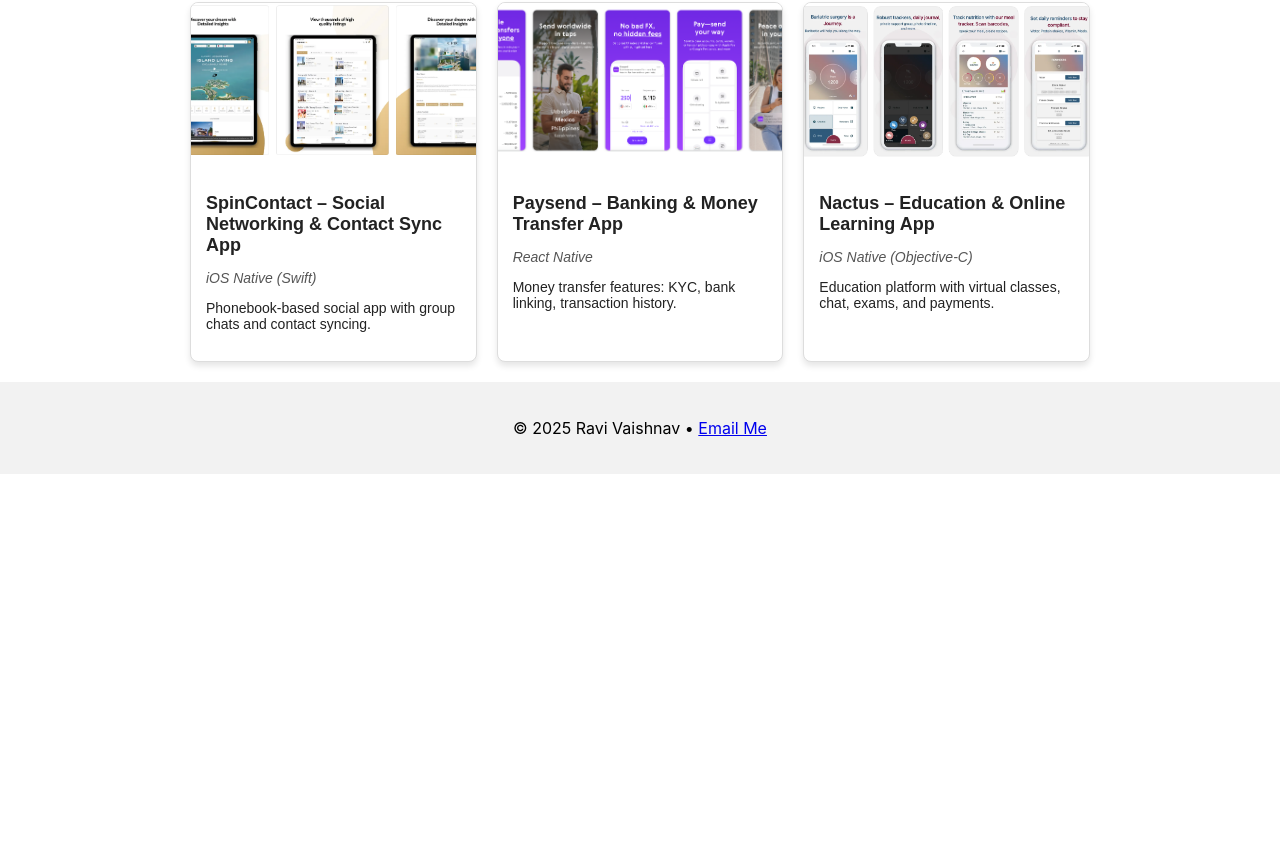
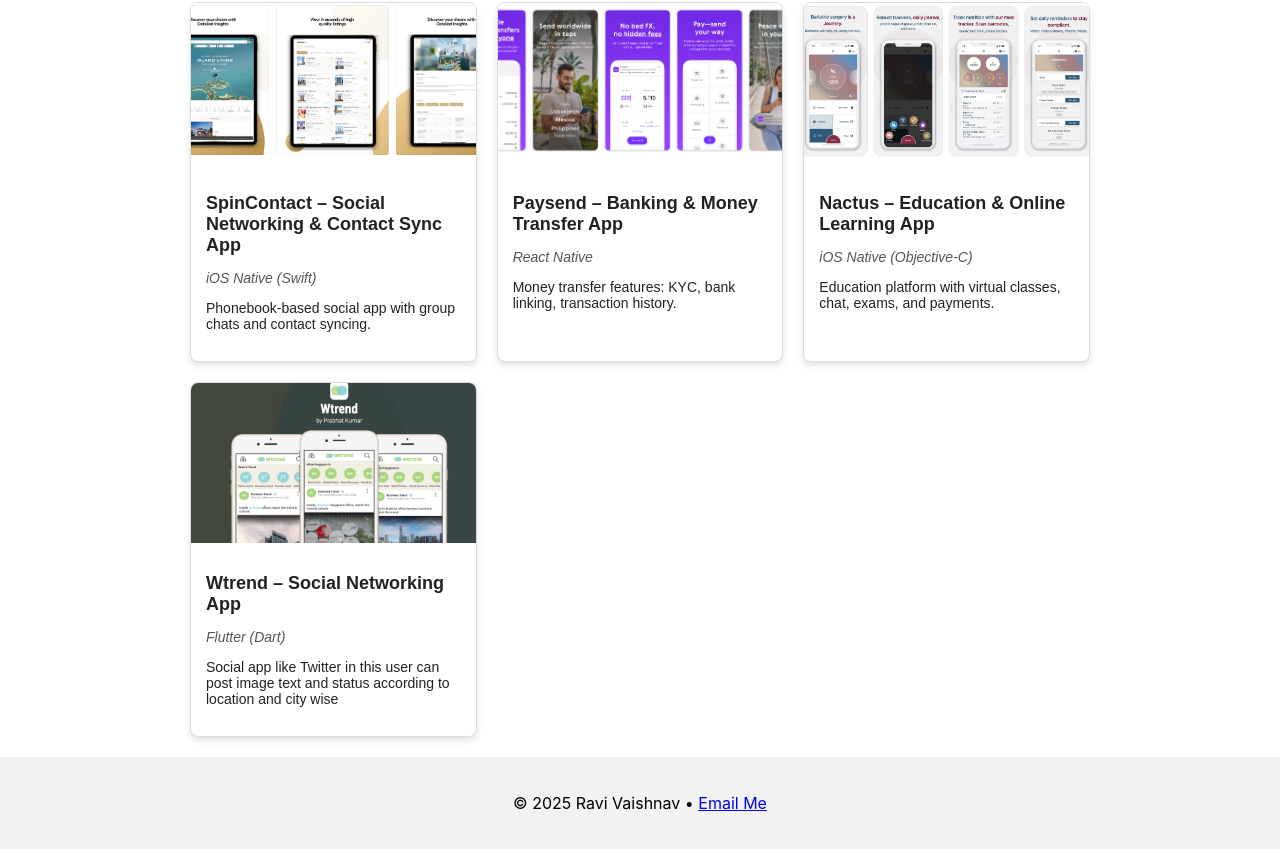
Before and after one commit to ravivaishnav-ios/portfolio, a React (Create React App) app: page / in a window 1280 px wide. Shown: the part 1574-2423 px from the top of the page. Before the commit the page ends 2048 px from the top, so only its background shows below. Built offline with nearby package versions, Linux system fonts and the light colour scheme.

Commit message:
poc code only

```diff
--- a/src/component/Projects.js
+++ b/src/component/Projects.js
@@ -82,6 +82,16 @@
     link: "https://apps.apple.com/in/app/nactus/id1090907884",
     thumbnail:require('../assets/bar.png'),
   },
+  {
+    id: 10,
+    title: "Wtrend – Social Networking App",
+    platform: "Flutter (Dart)",
+    description:
+      "Social app like Twitter in this user can post image text and status according to location and city wise",
+    link: "https://apps.apple.com/in/app/nactus/id1587395898",
+    thumbnail:require('../assets/wtrend.png'),
+
+  }
 ];
 
 
```
Also changed, not shown: src/assets/wtrend.png (added).
